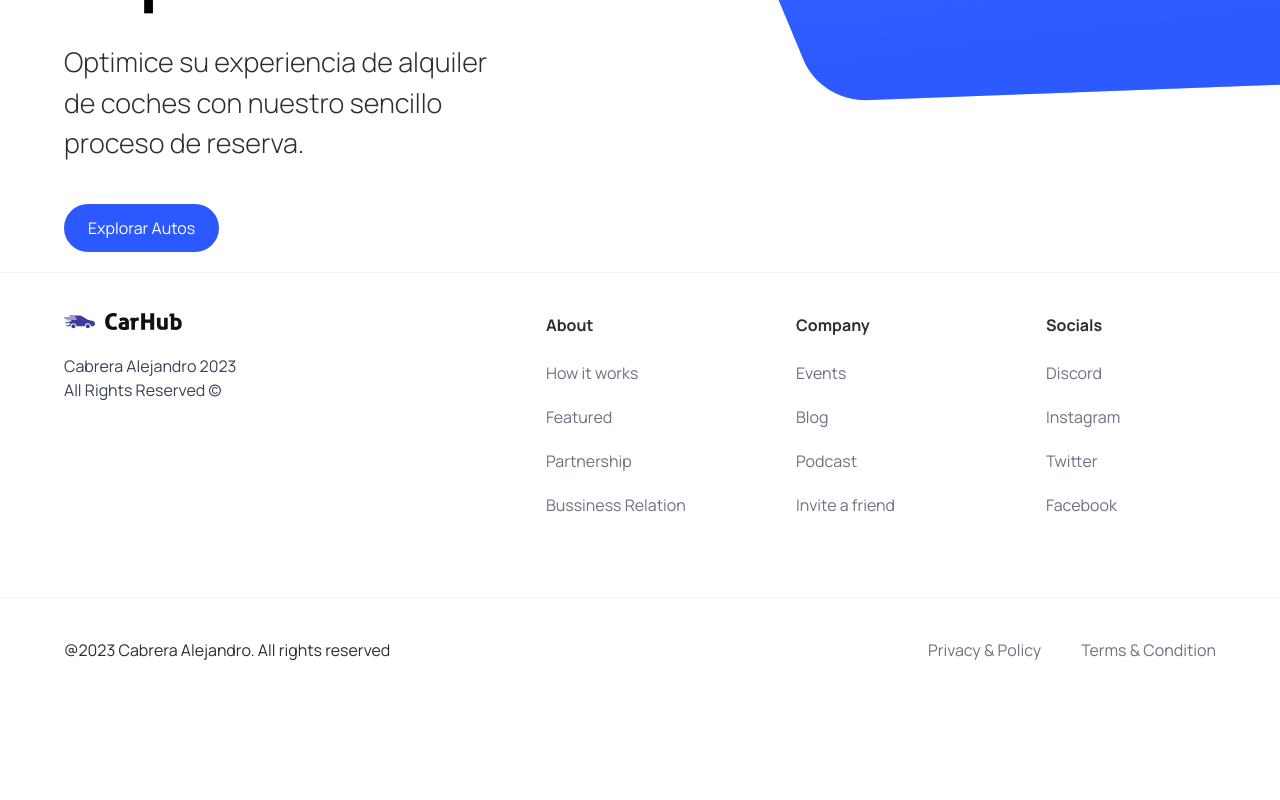
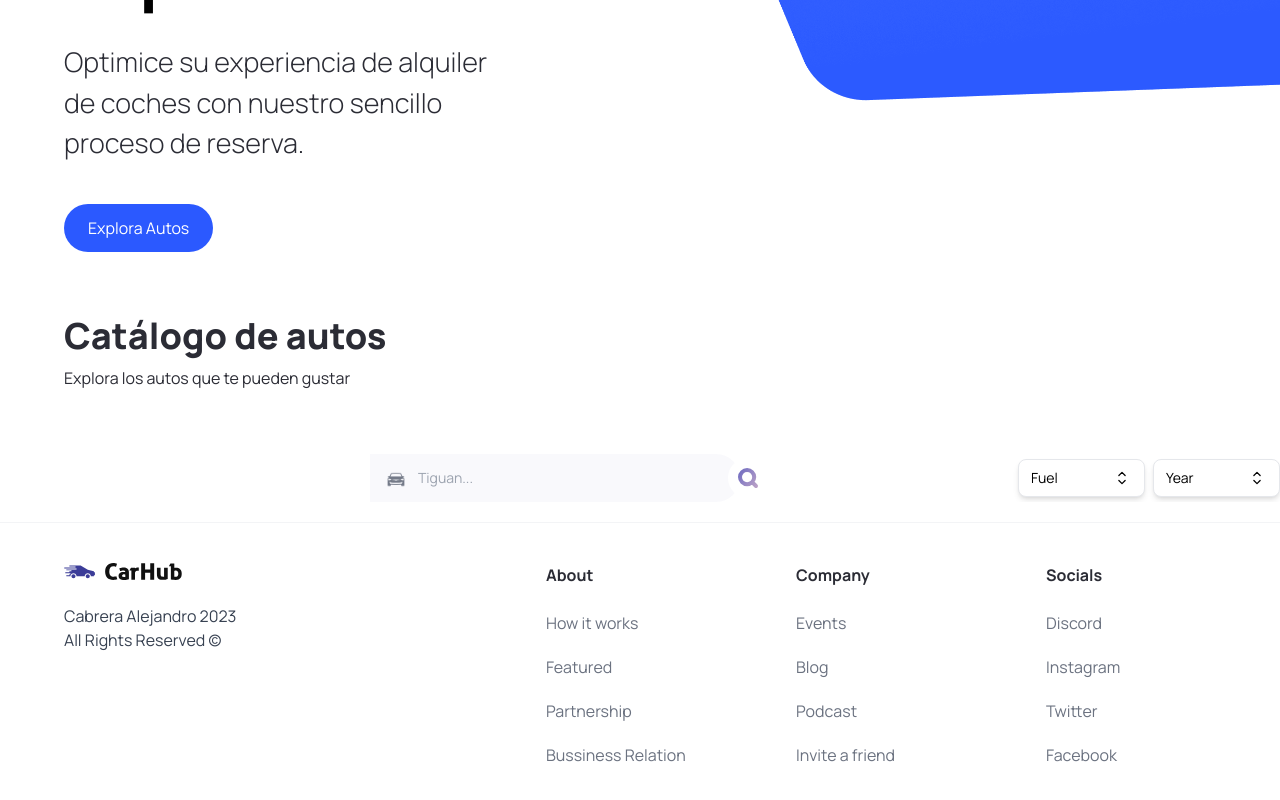
Before and after one commit to Alek30k/projectCar, a Next.js app: page / in a window 1280 px wide. Shown: the part 602-1402 px from the top of the page. Before the commit the page ends 1304 px from the top, so only its background shows below. Built offline with nearby package versions, Linux system fonts and the light colour scheme.

Commit message:
last commit

```diff
--- a/app/page.tsx
+++ b/app/page.tsx
@@ -1,9 +1,28 @@
 import { Hero } from "@/components";
+import CustomFilter from "@/components/CustomFilter";
+import SearchBar from "@/components/SearchBar";
+import { fuels, yearsOfProduction } from "@/constants";
 
 export default function Home() {
   return (
     <main className="overflow-hidden">
       <Hero />
+
+      <div className="mt-12 padding-x padding-y max-width" id="discover">
+        <div className="home__text-container">
+          <h1 className="text-4xl font-extrabold">Catálogo de autos</h1>
+          <p>Explora los autos que te pueden gustar </p>
+        </div>
+      </div>
+
+      <div className="home__filters">
+        <SearchBar />
+
+        <div className="home__filter-container">
+          <CustomFilter title="combustible" options={fuels} />
+          <CustomFilter title="año" options={yearsOfProduction} />
+        </div>
+      </div>
     </main>
   );
 }
--- /dev/null
+++ b/components/CustomFilter.tsx
@@ -0,0 +1,84 @@
+"use client";
+
+import { Fragment, useState } from "react";
+import Image from "next/image";
+import { useRouter } from "next/navigation";
+// import { Listbox, Transition } from "@headlessui/react";
+import { CustomFilterProps } from "@/types";
+import { updateSearchParams } from "@/utils";
+import { Listbox } from "@headlessui/react";
+import { Transition } from "@headlessui/react";
+
+// import { CustomFilterProps } from "@types";
+// import { updateSearchParams } from "@utils";
+
+export default function CustomFilter({ title, options }: CustomFilterProps) {
+  const router = useRouter();
+  const [selected, setSelected] = useState(options[0]); // State for storing the selected option
+
+  // update the URL search parameters and navigate to the new URL
+  const handleUpdateParams = (e: { title: string; value: string }) => {
+    const newPathName = updateSearchParams(title, e.value.toLowerCase());
+    router.push(newPathName);
+  };
+
+  return (
+    <div className="w-fit">
+      <Listbox
+        value={selected}
+        onChange={(e) => {
+          setSelected(e); // Update the selected option in state
+          handleUpdateParams(e); // Update the URL search parameters and navigate to the new URL
+        }}
+      >
+        <div className="relative w-fit z-10">
+          {/* Button for the listbox */}
+          <Listbox.Button className="custom-filter__btn">
+            <span className="block truncate">{selected.title}</span>
+            <Image
+              src="/chevron-up-down.svg"
+              width={20}
+              height={20}
+              className="ml-4 object-contain"
+              alt="chevron_up-down"
+            />
+          </Listbox.Button>
+          {/* Transition for displaying the options */}
+          <Transition
+            as={Fragment} // group multiple elements without introducing an additional DOM node i.e., <></>
+            leave="transition ease-in duration-100"
+            leaveFrom="opacity-100"
+            leaveTo="opacity-0"
+          >
+            <Listbox.Options className="custom-filter__options">
+              {/* Map over the options and display them as listbox options */}
+              {options.map((option) => (
+                <Listbox.Option
+                  key={option.title}
+                  className={({ active }) =>
+                    `relative cursor-default select-none py-2 px-4 ${
+                      active ? "bg-primary-blue text-white" : "text-gray-900"
+                    }`
+                  }
+                  value={option}
+                >
+                  {({ selected }) => (
+                    <>
+                      <span
+                        className={`block truncate ${
+                          selected ? "font-medium" : "font-normal"
+                        }`}
+                      >
+                        {option.title}
+                      </span>
+                    </>
+                  )}
+                </Listbox.Option>
+              ))}
+            </Listbox.Options>
+          </Transition>
+        </div>
+      </Listbox>
+    </div>
+  );
+}
--- a/components/Hero.tsx
+++ b/components/Hero.tsx
@@ -1,6 +1,8 @@
 "use client";
 
 import Image from "next/image";
+
+// import { CustomButton } from "@components";
 import CustomButton from "./CustomButton";
 
 const Hero = () => {
@@ -16,7 +18,7 @@ const Hero = () => {
     <div className="hero">
       <div className="flex-1 pt-36 padding-x">
         <h1 className="hero__title">
-          Encuentra, reserva, alquila un auto, ¡rápido y súper fácil!
+          Encuentra, reserva, alquila un auto, rápido y súper fácil!
         </h1>
 
         <p className="hero__subtitle">
@@ -25,7 +27,7 @@ const Hero = () => {
         </p>
 
         <CustomButton
-          title="Explorar Autos"
+          title="Explora Autos"
           containerStyles="bg-primary-blue text-white rounded-full mt-10"
           handleClick={handleScroll}
         />
--- /dev/null
+++ b/components/SearchBar.tsx
@@ -0,0 +1,93 @@
+"use client";
+
+import Image from "next/image";
+import React, { useState } from "react";
+import { useRouter } from "next/navigation";
+
+const SearchButton = ({ otherClasses }: { otherClasses: string }) => (
+  <button type="submit" className={`-ml-3 z-10 ${otherClasses}`}>
+    <Image
+      src={"/magnifying-glass.svg"}
+      alt={"magnifying glass"}
+      width={40}
+      height={40}
+      className="object-contain"
+    />
+  </button>
+);
+
+const SearchBar = () => {
+  const [manufacturer, setManuFacturer] = useState("");
+  const [model, setModel] = useState("");
+
+  const router = useRouter();
+
+  const handleSearch = (e: React.FormEvent<HTMLFormElement>) => {
+    e.preventDefault();
+
+    if (manufacturer.trim() === "" && model.trim() === "") {
+      return alert("Please provide some input");
+    }
+
+    updateSearchParams(model.toLowerCase(), manufacturer.toLowerCase());
+  };
+
+  const updateSearchParams = (model: string, manufacturer: string) => {
+    // Create a new URLSearchParams object using the current URL search parameters
+    const searchParams = new URLSearchParams(window.location.search);
+
+    // Update or delete the 'model' search parameter based on the 'model' value
+    if (model) {
+      searchParams.set("model", model);
+    } else {
+      searchParams.delete("model");
+    }
+
+    // Update or delete the 'manufacturer' search parameter based on the 'manufacturer' value
+    if (manufacturer) {
+      searchParams.set("manufacturer", manufacturer);
+    } else {
+      searchParams.delete("manufacturer");
+    }
+
+    // Generate the new pathname with the updated search parameters
+    const newPathname = `${
+      window.location.pathname
+    }?${searchParams.toString()}`;
+
+    router.push(newPathname);
+  };
+
+  return (
+    <form className="searchbar" onSubmit={handleSearch}>
+      <div className="searchbar__item">
+        {/* <SearchManufacturer
+          manufacturer={manufacturer}
+          setManuFacturer={setManuFacturer}
+        /> */}
+        <SearchButton otherClasses="sm:hidden" />
+      </div>
+      <div className="searchbar__item">
+        <Image
+          src="/model-icon.png"
+          width={25}
+          height={25}
+          className="absolute w-[20px] h-[20px] ml-4"
+          alt="car model"
+        />
+        <input
+          type="text"
+          name="model"
+          value={model}
+          onChange={(e) => setModel(e.target.value)}
+          placeholder="Tiguan..."
+          className="searchbar__input"
+        />
+        <SearchButton otherClasses="sm:hidden" />
+      </div>
+      <SearchButton otherClasses="max-sm:hidden" />
+    </form>
+  );
+};
+
+export default SearchBar;
--- a/package.json
+++ b/package.json
@@ -9,6 +9,7 @@
     "lint": "next lint"
   },
   "dependencies": {
+    "@headlessui/react": "^1.7.15",
     "@types/node": "20.3.1",
     "@types/react": "18.2.12",
     "@types/react-dom": "18.2.5",
--- /dev/null
+++ b/utils/index.ts
@@ -0,0 +1,87 @@
+// import { CarProps, FilterProps } from "@types";
+
+import { CarProps, FilterProps } from "@/types";
+
+export const calculateCarRent = (city_mpg: number, year: number) => {
+  const basePricePerDay = 50; // Base rental price per day in dollars
+  const mileageFactor = 0.1; // Additional rate per mile driven
+  const ageFactor = 0.05; // Additional rate per year of vehicle age
+
+  // Calculate additional rate based on mileage and age
+  const mileageRate = city_mpg * mileageFactor;
+  const ageRate = (new Date().getFullYear() - year) * ageFactor;
+
+  // Calculate total rental rate per day
+  const rentalRatePerDay = basePricePerDay + mileageRate + ageRate;
+
+  return rentalRatePerDay.toFixed(0);
+};
+
+export const updateSearchParams = (type: string, value: string) => {
+  // Get the current URL search params
+  const searchParams = new URLSearchParams(window.location.search);
+
+  // Set the specified search parameter to the given value
+  searchParams.set(type, value);
+
+  // Set the specified search parameter to the given value
+  const newPathname = `${window.location.pathname}?${searchParams.toString()}`;
+
+  return newPathname;
+};
+
+export const deleteSearchParams = (type: string) => {
+  // Set the specified search parameter to the given value
+  const newSearchParams = new URLSearchParams(window.location.search);
+
+  // Delete the specified search parameter
+  newSearchParams.delete(type.toLocaleLowerCase());
+
+  // Construct the updated URL pathname with the deleted search parameter
+  const newPathname = `${
+    window.location.pathname
+  }?${newSearchParams.toString()}`;
+
+  return newPathname;
+};
+
+export async function fetchCars(filters: FilterProps) {
+  const { manufacturer, year, model, limit, fuel } = filters;
+
+  // Set the required headers for the API request
+  const headers: HeadersInit = {
+    "X-RapidAPI-Key": process.env.NEXT_PUBLIC_RAPID_API_KEY || "",
+    "X-RapidAPI-Host": "cars-by-api-ninjas.p.rapidapi.com",
+  };
+
+  // Set the required headers for the API request
+  const response = await fetch(
+    `https://cars-by-api-ninjas.p.rapidapi.com/v1/cars?make=${manufacturer}&year=${year}&model=${model}&limit=${limit}&fuel_type=${fuel}`,
+    {
+      headers: headers,
+    }
+  );
+
+  // Parse the response as JSON
+  const result = await response.json();
+
+  return result;
+}
+
+export const generateCarImageUrl = (car: CarProps, angle?: string) => {
+  const url = new URL("https://cdn.imagin.studio/getimage");
+  const { make, model, year } = car;
+
+  url.searchParams.append(
+    "customer",
+    process.env.NEXT_PUBLIC_IMAGIN_API_KEY || ""
+  );
+  url.searchParams.append("make", make);
+  url.searchParams.append("modelFamily", model.split(" ")[0]);
+  url.searchParams.append("zoomType", "fullscreen");
+  url.searchParams.append("modelYear", `${year}`);
+  // url.searchParams.append('zoomLevel', zoomLevel);
+  url.searchParams.append("angle", `${angle}`);
+
+  return `${url}`;
+};
```
Also changed, not shown: components/index.ts (+4 -4 lines), 1 other file (tests, documents, lock files or other folders).
